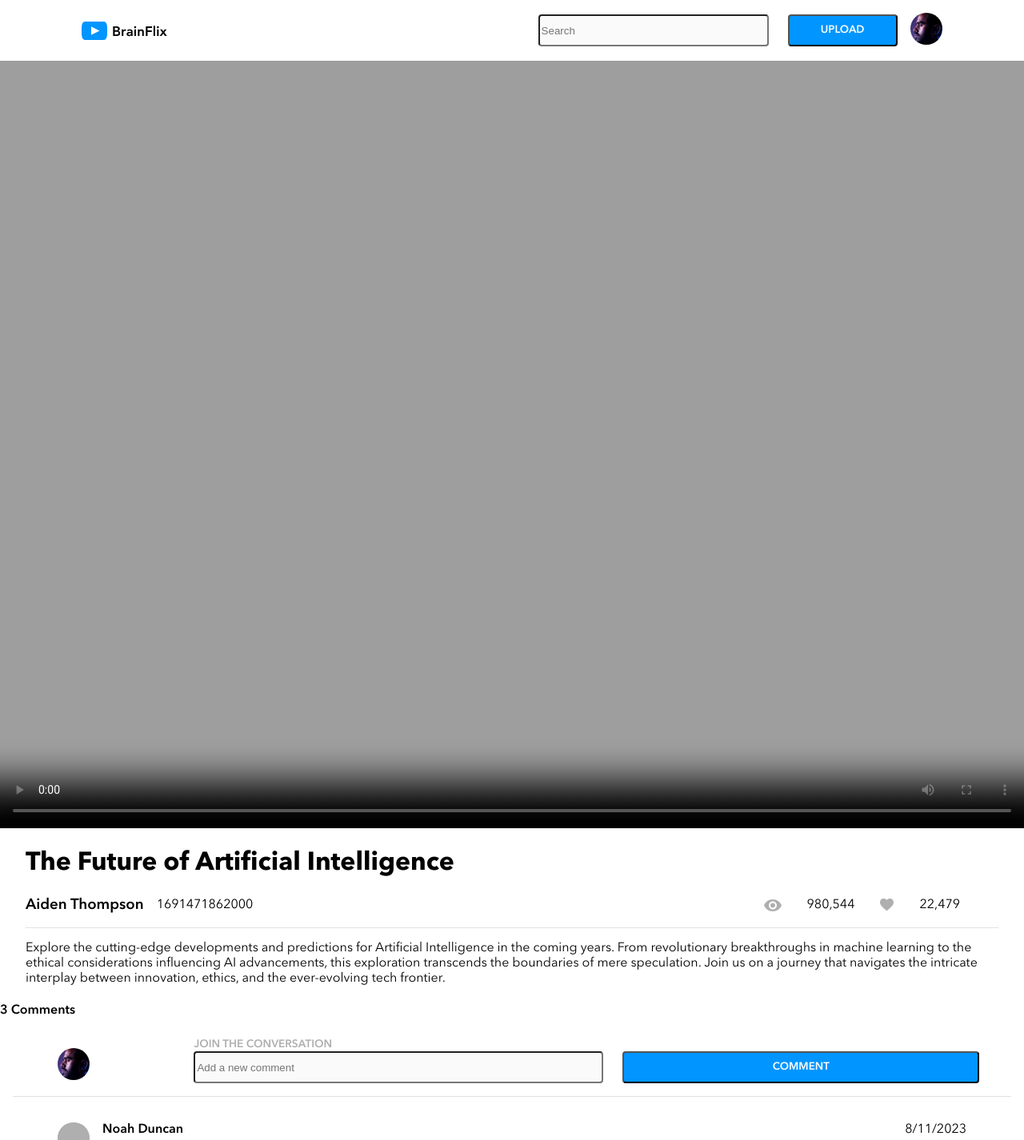
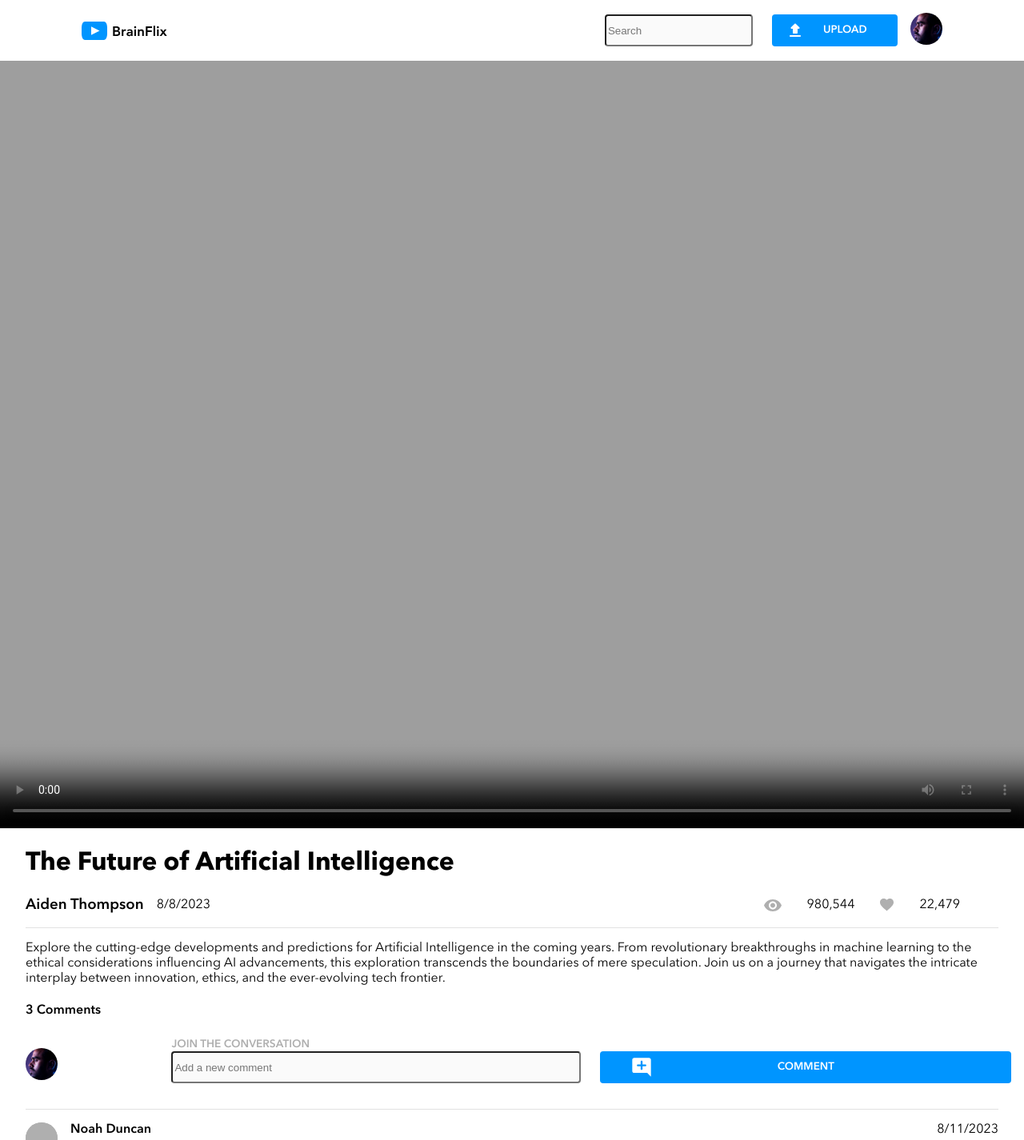
Before and after one commit to Starvingg/jovan-qeleshi-brainflix, a React (Create React App) app: page / in a window 1280 px wide. Shown: the top 1426 px of the page at 80% size. Built offline with nearby package versions, Linux system fonts and the light colour scheme.

Commit message:
Add button styling

```diff
--- a/src/App.js
+++ b/src/App.js
@@ -1,5 +1,5 @@
 import './app.scss'
-import React, {useState} from 'react';
+import React, { useState } from 'react';
 
 import CreateComment from './components/Comments/CreateComment/CreateComment';
 import DisplayComments from './components/Comments/DisplayComment/DisplayComment';
@@ -8,6 +8,7 @@ import RecommendedVideos from './components/Recommended-Videos/RecommendedVideos
 import VideoPlayer from './components/VideoPlayer/VideoPlayer';
 
 import videoData from "./data/video-details.json"
+import VideoInfo from './components/VideoPlayer/VideoInfo';
 
 function App() {
 
@@ -16,12 +17,17 @@ function App() {
   return (
     <>
       <NavBar />
-      <div className='bodyDiv'>
-        <VideoPlayer video={selectedVideo} />
-        <h4>3 Comments</h4>
-        <DisplayComments commentsData = {selectedVideo}/>
-        <h4>NEXT VIDEOS</h4>
-        <RecommendedVideos nextVideo={videoData} onVideoSelect={setSelectedVideo} selectedVideo={selectedVideo} />
+      <VideoPlayer video={selectedVideo} />
+      <div className='pageHandler'>
+        <VideoInfo video={selectedVideo} />
+        <div className='bodyDiv'>
+
+          <h4>{selectedVideo.comments.length} Comments</h4>
+          <DisplayComments commentsData={selectedVideo} />
+          <h4>NEXT VIDEOS</h4>
+          <RecommendedVideos nextVideo={videoData} onVideoSelect={setSelectedVideo} selectedVideo={selectedVideo} />
+        </div>
+
       </div>
     </>
   );
--- a/src/app.scss
+++ b/src/app.scss
@@ -72,3 +72,7 @@ p {
     // Body Copy and Footer Copy
     font-family: $Regular-Font;
 }
+
+.bodyDiv {
+    padding: 0rem 2rem;
+}
--- a/src/components/Comments/CreateComment/CreateComment.js
+++ b/src/components/Comments/CreateComment/CreateComment.js
@@ -19,7 +19,9 @@ function CreateComment() {
                         </form>
                     </div>
                     <div className="createComment-commentBox-button">
-                        <button>COMMENT</button>
+                    <button>
+                            <img src={commentIcon} alt='Upload Button'/>
+                            COMMENT</button>
                     </div>
                 </div>
             </div>
--- a/src/components/Comments/CreateComment/CreateComment.scss
+++ b/src/components/Comments/CreateComment/CreateComment.scss
@@ -6,9 +6,8 @@
     flex-direction: row;
     justify-content: flex-start;
     align-items: top;
-    padding: 0 3.5rem;
-    padding-bottom: 1rem;
-    margin: 1rem;
+    // margin: 1rem;
+    padding-bottom: 2rem;
     gap: 1rem;
     border-bottom: 1px solid $Mercury;
 
@@ -102,6 +101,18 @@
                 width: 100%;
                 height: 2.5rem;
                 border-radius: 4px;
+                position: relative;
+                display: flex;
+                align-items: center;
+                justify-content: center;
+                border: none;
+                img {
+                    position: absolute;
+                    height: 1.75rem;
+                    width: auto;
+                    margin: 0;
+                    padding-right: 80%;
+                  }
 
                 @media (min-width: 768px) {
                     width: 100%;
--- a/src/components/Comments/DisplayComment/DisplayComment.scss
+++ b/src/components/Comments/DisplayComment/DisplayComment.scss
@@ -6,8 +6,8 @@
     flex-direction: row;
     justify-content: flex-start;
     align-items: top;
-    padding: 0 2.5rem;
-    margin:  2rem;
+    padding: 1rem 0rem;
+    // margin:  2rem;
     gap: 1rem;
     border-bottom: 1px solid $Mercury;
 
--- a/src/components/NavBar/NavBar.js
+++ b/src/components/NavBar/NavBar.js
@@ -1,5 +1,7 @@
 import './NavBar.scss';
 import logo from '../../assets/images/BrainFlix-logo.svg'
+import uploadSVG from '../../assets/Icons/upload.svg'
+
 import profileImage from "../../assets/images/Mohan-muruge.jpg"
 
 function NavBar() {
@@ -22,7 +24,9 @@ function NavBar() {
                     </div>
 
                     <div className='headerParent-uploadButton'>
-                        <button>UPLOAD</button>
+                        <button>
+                            <img src={uploadSVG} alt='Upload Button'/>
+                            UPLOAD</button>
                     </div>
 
                 </div>
@@ -33,11 +37,13 @@ function NavBar() {
                     <div className='headerParentTablet-searchButtonImage'>
 
                         <form onSubmit={() => { }}>
-                            <input type='text' placeholder='Search' />
+                            <input type='text' placeholder='Search'></input>
                         </form>
 
                         <div className='headerParentTablet-searchButtonImage-button'>
-                            <button>UPLOAD</button>
+                        <button>
+                            <img src={uploadSVG} alt='Upload Button'/>
+                            UPLOAD</button>
                         </div>
 
                         <div className='headerParentTablet-searchButtonImage-image'>
--- a/src/components/NavBar/NavBar.scss
+++ b/src/components/NavBar/NavBar.scss
@@ -40,10 +40,11 @@
 
             input {
                 border-radius: 4px;
+                border: 2px solid $Mercury;
                 background-color: $Alabaster;
                 width: 100%;
 
-                height: 2.5rem;
+                height: 3.5rem;
                 margin: 0;
             }
         }
@@ -62,8 +63,8 @@
 
             img {
                 margin: 0;
-                width: 2.5rem;
-                height: 2.5rem;
+                width: 3.25rem;
+                height: 3.25rem;
                 border-radius: 50%;
                 object-fit: cover;
             }
@@ -80,8 +81,8 @@
 
         img {
             margin: 0;
-            width: 2.5rem;
-            height: 2.5rem;
+            width: 2.75rem;
+            height: 2.75rem;
             border-radius: 50%;
             object-fit: cover;
         }
@@ -95,10 +96,25 @@
         button {
             background-color: $BrainFlix-Blue;
             font-family: $Demi-Font;
+            font-size: 1rem;
             color: white;
             width: 100%;
-            height: 2.5rem;
+            height: 3.25rem;
             border-radius: 4px;
+            padding-left: 2rem;
+            position: relative;
+            display: flex;
+            align-items: center;
+            justify-content: center;
+            border: none;
+
+            img {
+                position: absolute;
+                height: 1.75rem;
+                width: auto;
+                margin: 0;
+                padding-right: 80%;
+              }
         }
     }
 }
@@ -137,9 +153,6 @@
             }
         }
 
-        &-button {
-            width: 15rem;
-
         button {
             background-color: $BrainFlix-Blue;
             font-family: $Demi-Font;
@@ -147,6 +160,20 @@
             width: 100%;
             height: 2.5rem;
             border-radius: 4px;
+            padding-left: 2rem;
+            position: relative;
+            display: flex;
+            align-items: center;
+            justify-content: center;
+            margin-right: 4rem;
+            border: none;
+            img {
+                position: absolute;
+                height: 1.5rem;
+                width: auto;
+                margin: 0;
+                padding-right: 80%;
+
               }
         }
 
--- /dev/null
+++ b/src/components/VideoPlayer/VideoInfo.js
@@ -0,0 +1,58 @@
+import "./VideoPlayer.scss";
+import viewIcon from "../../assets/Icons/views.svg"
+import heartIcon from "../../assets/Icons/likes.svg"
+
+import "../../data/video-details.json"
+
+function VideoInfo({ video }) {
+
+    const timeStamp = video.timestamp;
+    const date = new Date(timeStamp);
+    const month = date.getMonth() + 1;
+    const day = date.getDate();
+    const year = date.getFullYear();
+
+    const formattedDate = `${month}/${day}/${year}`;
+    return (
+        <>
+            <div className="videoComponent">
+                <div className="videoComponent-infoContainer">
+
+                    <div className="videoComponent-infoContainer-title">
+                        <h1>{video.title}</h1>
+                    </div>
+
+                    <div className="videoComponent-infoContainer-details">
+
+                        <div className="videoComponent-infoContainer-details-author">
+                            <h3>{video.channel}</h3>
+                            <p>{formattedDate}</p>
+                        </div>
+                        <div className="videoComponent-infoContainer-details-viewsLikes">
+                            <div>
+                                <div>
+                                    <img src={viewIcon} />
+                                    <div></div>
+                                    <p>{video.views}</p>
+                                </div>
+                                <div>
+                                    <img src={heartIcon} />
+                                    <div></div>
+                                    <p>{video.likes}</p>
+                                </div>
+                            </div>
+                        </div>
+                    </div>
+
+                    <div className="videoComponent-infoContainer-fullInfo">
+                        <p>{video.description}</p>
+                    </div>
+                </div>
+
+            </div>
+        </>
+    )
+
+}
+
+export default VideoInfo;
--- a/src/components/VideoPlayer/VideoPlayer.js
+++ b/src/components/VideoPlayer/VideoPlayer.js
@@ -1,59 +1,11 @@
 import "./VideoPlayer.scss";
-import posterImage from "../../assets/images/Upload-video-preview.jpg"
-import viewIcon from "../../assets/Icons/views.svg"
-import heartIcon from "../../assets/Icons/likes.svg"
-
 import "../../data/video-details.json"
 
 function VideoPlayer({ video }) {
-
-    const timeStamp = video.timestamp;
-    const date = new Date(timeStamp);
-    const month = date.getMonth() + 1;
-    const day = date.getDate();
-    const year = date.getFullYear();
-
-    const formattedDate = `${month}/${day}/${year}`;
-
-
     return (
         <>
             <div className="videoComponent">
                 <video className="videoComponent-controller" controls poster={video.image} />
-
-                <div className="videoComponent-infoContainer">
-
-                    <div className="videoComponent-infoContainer-title">
-                        <h1>{video.title}</h1>
-                    </div>
-
-                    <div className="videoComponent-infoContainer-details">
-
-                        <div className="videoComponent-infoContainer-details-author">
-                            <h3>{video.channel}</h3>
-                            <p>{timeStamp}</p>
-                        </div>
-                        <div className="videoComponent-infoContainer-details-viewsLikes">
-                            <div>
-                                <div>
-                                    <img src={viewIcon} />
-                                    <div></div>
-                                    <p>{video.views}</p>
-                                </div>
-                                <div>
-                                    <img src={heartIcon} />
-                                    <div></div>
-                                    <p>{video.likes}</p>
-                                </div>
-                            </div>
-                        </div>
-                    </div>
-
-                    <div className="videoComponent-infoContainer-fullInfo">
-                        <p>{video.description}</p>
-                    </div>
-                </div>
-
             </div>
         </>
     )
```
Lines whose indentation alone changed are shown as unchanged.
